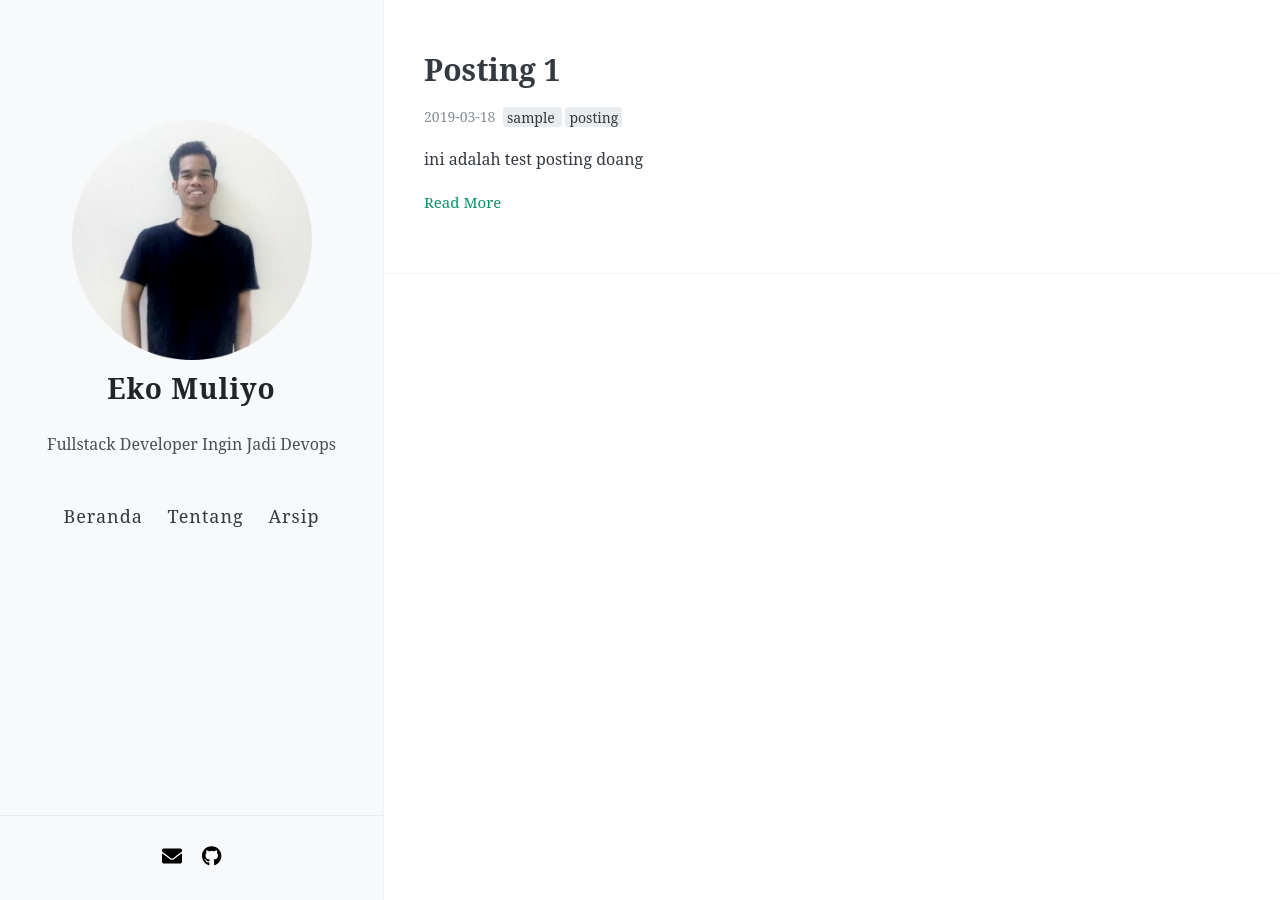
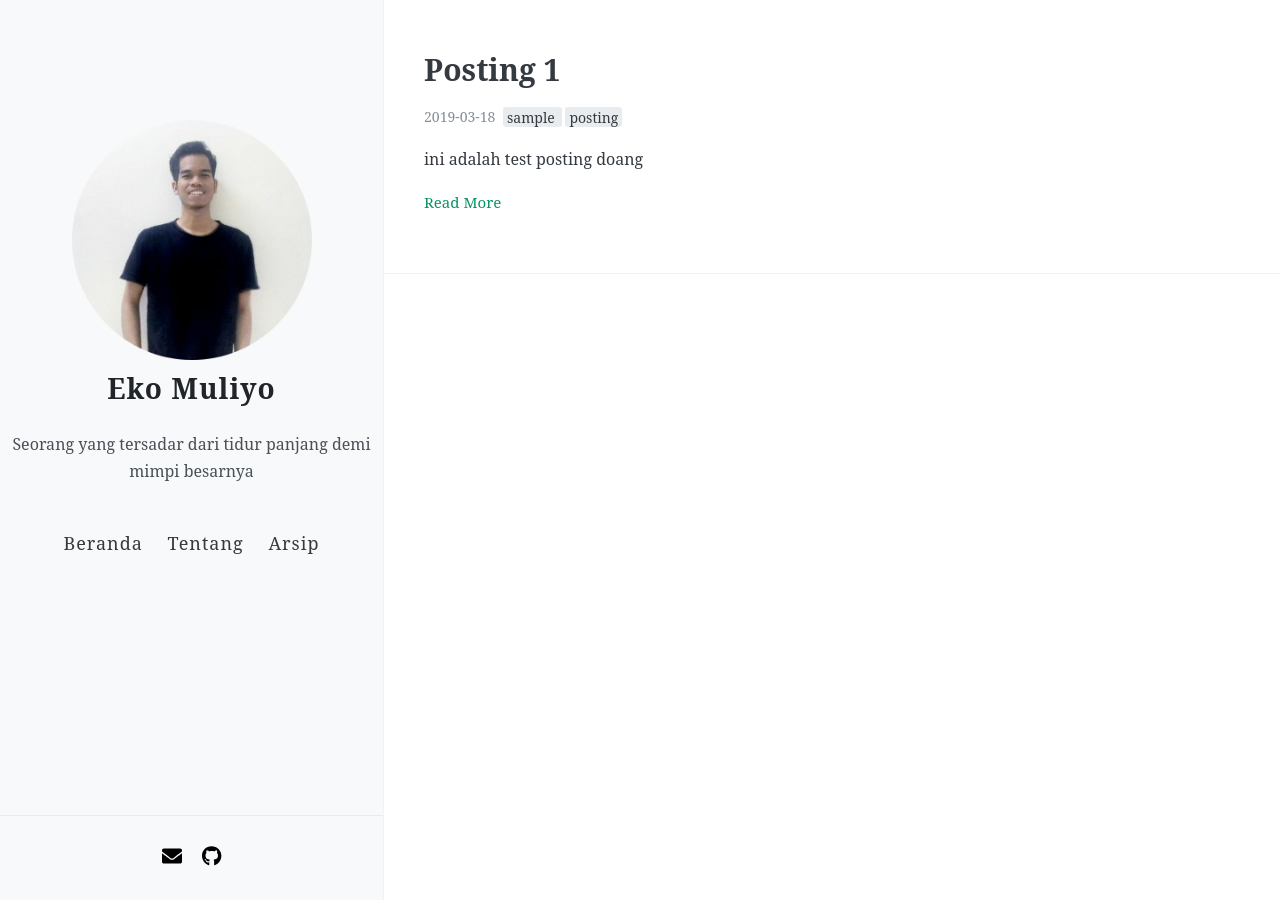
Before and after one commit to ekomuliyo/ekomuliyo.github.io, a Jekyll site: the page built from index.html, in a window 1280 px wide. Built offline with Jekyll 4.4.1, drawn with Linux system fonts in a browser that asks for light colours; nearby versions of some CDN libraries; the list of posts is cut into pages by our own code.

Commit message:
change description

```diff
--- a/_config.yml
+++ b/_config.yml
@@ -1,5 +1,5 @@
 name: Eko Muliyo
-description: Fullstack Developer Ingin Jadi Devops
+description: Seorang yang tersadar dari tidur panjang demi mimpi besarnya
 
 
 # URL 300px × 300px
```
